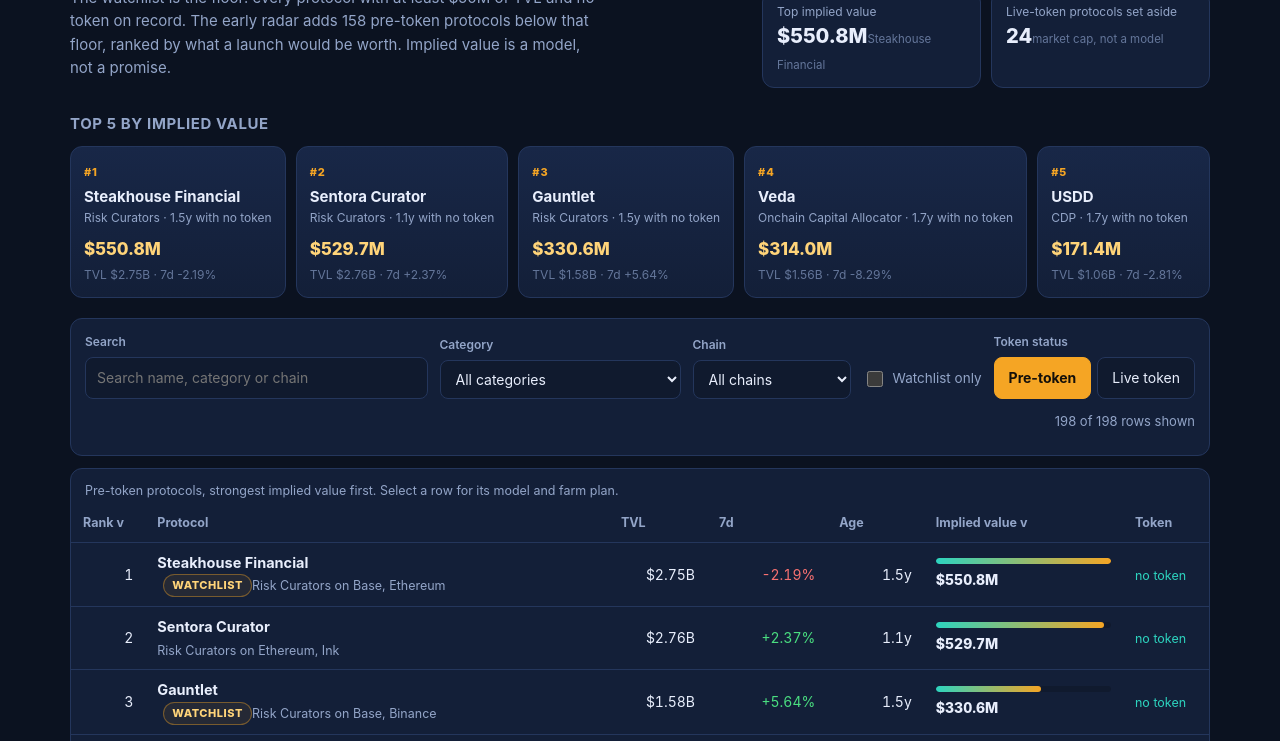
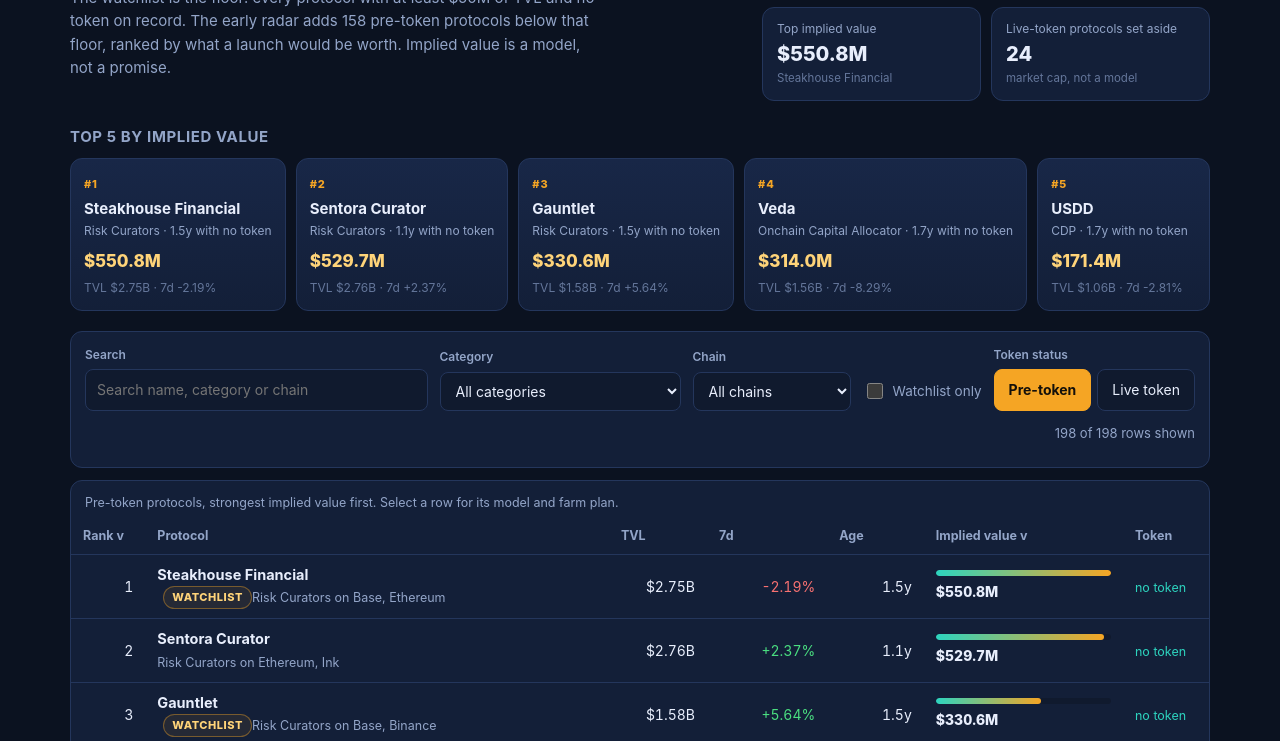
Before and after one commit to longjie-xing/token-radar, a plain HTML site: page dashboard/index.html in a window 1280 px wide. Shown: the part 203-944 px from the top of the page. Drawn offline with Linux system fonts and the light colour scheme.

Commit message:
Fix fact-card captions overlapping numbers

```diff
--- a/dashboard/app.css
+++ b/dashboard/app.css
@@ -55,8 +55,8 @@ a { color: var(--amber-soft); }
 .facts { display: grid; grid-template-columns: 1fr 1fr; gap: 10px; align-content: start; }
 .fact { background: var(--panel); border: 1px solid var(--line); border-radius: var(--radius); padding: 12px 14px; }
 .fact span { display: block; font-size: 12px; color: var(--muted); }
-.fact b { font-size: 20px; font-weight: 800; }
-.fact small { color: var(--faint); font-size: 11.5px; }
+.fact b { display: block; font-size: 20px; font-weight: 800; }
+.fact small { display: block; color: var(--faint); font-size: 11.5px; }
 .spot { margin: 18px 0 4px; }
 .spot h2, .model h2 { font-size: 15px; margin: 0 0 10px; letter-spacing: .04em; text-transform: uppercase; color: var(--muted); }
 .cards { display: grid; grid-template-columns: repeat(5, 1fr); gap: 10px; }
```
